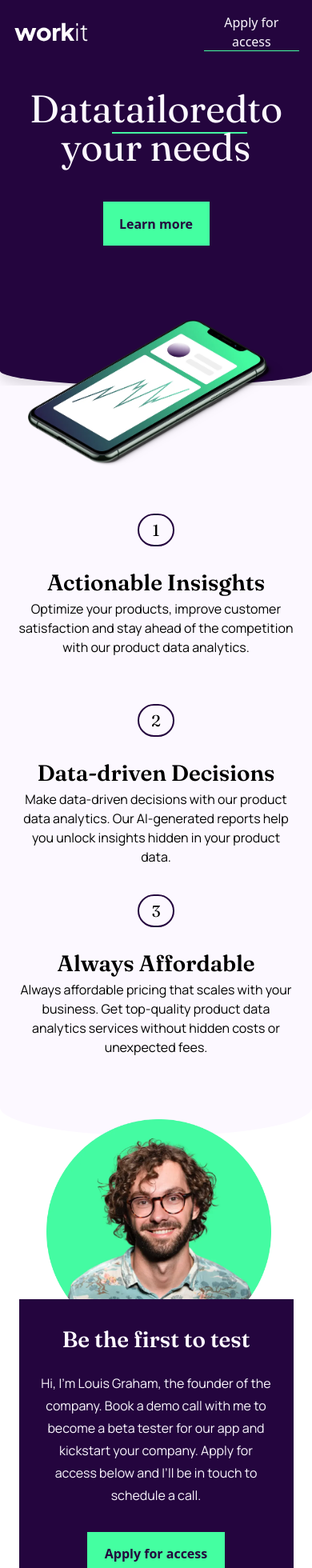
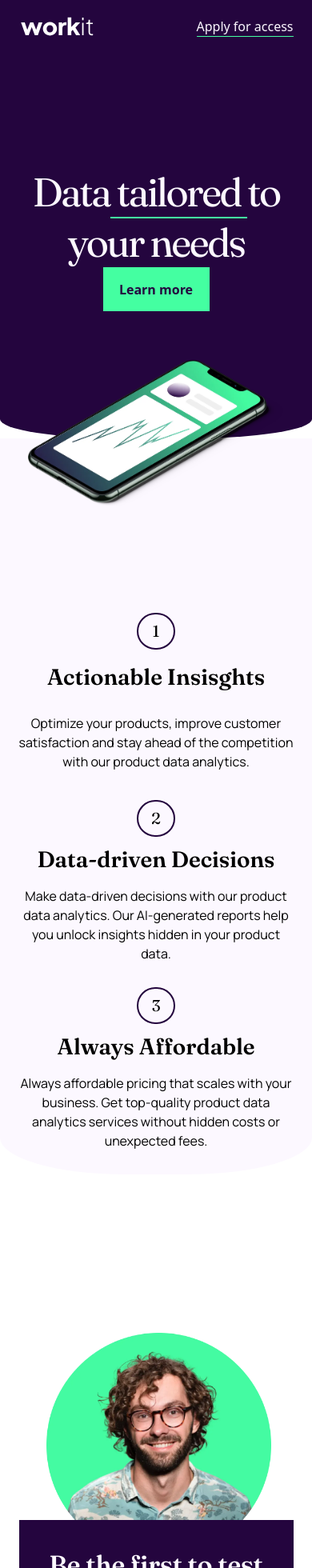
Before and after one commit to reactaleks/workit-landing-page-nextjs, a Next.js app: page / in a window 390 px wide. Shown: the top 1960 px of the page at 80% size. Built offline with nearby package versions, Linux system fonts and the light colour scheme.

Commit message:
Working on responsive design. - Reworked responsive classes from scratch,

```diff
--- a/app/page.tsx
+++ b/app/page.tsx
@@ -5,20 +5,40 @@ import ActionComponent from "@/components/ActionComponent";
 import PageFooter from "@/components/FooterComponent";
 import Image from "next/image";
 import heroimage from "../public/image-hero.webp";
+import NavBar from "@/components/NavBarComponent";
 
 export default function Home() {
   return (
     <div>
-      <main>
+      <NavBar />
+
+
+      <main className="">
         <HeroSection />
-        <PageSection sectionStyling="bg-ghost-white rounded-b-section-bottom pt-32 h-full pb-24  ">
-          <div className="flex justify-center">
+        <PageSection sectionStyling=" bg-ghost-white justify-between rounded-b-section-bottom
+          h-[920.73px] md:h-[960px]
+          md:justify-center
+
+        ">
+          <div className="flex justify-center ">
             <Image
               src={heroimage}
               alt="hero image"
-              className="w-hero-image  h-hero-image md:w-hero-image-tablet md:h-hero-image-tablet absolute top-[400px] md:top-[400px]"
+              className="
+              absolute
+              top-[450px]
+              md:top-[500px]
+              lg:top-[600px]
+              h-[184px] md:h-[296px] lg:h-[441px]
+              w-[320px] md:w-[514px] lg:w-[767px]
+
+              "
             />
           </div>
+          <div className="
+          flex flex-col
+          lg:flex-row
+          ">
             <PageFeatures
               featurenumber={1}
               featuretitle="Actionable Insisghts"
@@ -34,8 +54,11 @@ export default function Home() {
               featuretitle="Always Affordable"
               featuredescription="Always affordable pricing that scales with your business. Get top-quality product data analytics services without hidden costs or unexpected fees."
             />
+          </div>
         </PageSection>
-        <PageSection sectionStyling="bg-white pt-12">
+        <PageSection sectionStyling="bg-white items-center justify-end h-[920.73px] md:h-[960px]
+        md:justify-center
+        ">
           <ActionComponent />
         </PageSection>
       </main>
--- a/components/ActionComponent.tsx
+++ b/components/ActionComponent.tsx
@@ -6,37 +6,61 @@ import Button from "./ButtonComponent";
 
 export default function ActionComponent() {
   return (
-    <div className="pt-[40%] md:pt-[20%] w-call-to-action-container h-call-to-action-container mx-auto md:w-call-to-action-container-tablet md:h-call-to-action-container-tablet">
-      <div className="flex flex-col relative">
-        <div className=" h-64 flex  justify-center absolute -top-[60%] left-[10%] md:-left-[3%] md:-top-[150px]  ">
+    <div className="flex ">
+      <div className="flex flex-col relative justify-center
+       h-[603px] md:h-[526px] lg:h-[647.74px]
+      w-[343px] md:w-[689px] lg:w-[1100px]
+      md:items-end
+      ">
+        <div className=" flex justify-center absolute
+        -top-[20%] left-[10%]
+        md:-left-[0%] md:-top-[15%]
+        lg:-top-[7%]
+        "
+        >
           <Image
             src={founderImage}
-            height={250}
-            width={250}
             alt="Image of the company founder"
-            className="w-call-to-action-img h-call-to-action-img"
+            className="
+            h-[281px] md:h-[] lg:h-[477px]
+            w-[281px] md:w-[] lg:w-[477px]
+            "
           />
         </div>
 
-        <div className="bg-dark-purple relative px-6 pb-8 overflow-hidden text-ghost-white text-center w-call-to-action h-call-to-action mx-auto md:mr-5 flex flex-col justify-center md:w-call-to-action-tablet md:h-call-to-action-tablet md:text-start md:px-14">
+        <div className="bg-dark-purple relative overflow-hidden text-ghost-white text-center flex flex-col justify-between
+            h-[375px] md:h-[375px] lg:h-[413px]
+            w-[343px] md:w-[514px] lg:w-[790px]
+            p-8
+            md:text-start md:p-12
+            lg:p-14
+        ">
           <div>
-            <h3 className="text-feature-heading font-semibold font-fraunces mt-8 md:text-action-heading-tablet">
+            <h3 className="font-semibold font-fraunces
+            text-[32px] md:text-[48px] lg:text-[56px]
+            ">
               Be the first to test
             </h3>
           </div>
-          <div className="mt-5">
-            <p className="text-feature-description text-ghost-white font-manrope leading-7">
+          <div className="">
+            <p className=" text-ghost-white font-manrope
+            text-[16px] md:text-[18px] lg:text-[18px]
+            ">
               Hi, I'm Louis Graham, the founder of the company. Book a demo call
               with me to become a beta tester for our app and kickstart your
               company. Apply for access below and I’ll be in touch to schedule a
               call.
             </p>
           </div>
-          <div className="mt-8">
+          <div className="">
             <Button
               btnText="Apply for access"
               btnType="primary"
-              btnStyling="h-call-to-action-btn w-call-to-action-btn"
+              btnStyling="
+              h-[55px] md:h-[] lg:h-[61px]
+              w-[172px] md:w-[] lg:w-[190px]
+
+              "
             />
           </div>
 
@@ -46,7 +70,10 @@ export default function ActionComponent() {
             <Image
               src={bgpattern}
               alt="hero image"
-              className="absolute  right-[4%] top-[75%]"
+              className="absolute
+              right-[4%] top-[65%]
+              lg:top-[60%]
+              "
             />
           </div>
       </div>
--- a/components/FooterComponent.tsx
+++ b/components/FooterComponent.tsx
@@ -3,14 +3,20 @@ import LogoComponent from "./LogoComponent";
 
 export default function PageFooter() {
   return (
-    <footer className="flex flex-col h-24 justify-center place-items-center w-full py-24">
-      <div>
-        <LogoComponent logotype="dark" />
-
-      </div>
-      <div className="mt-12 w-32">
+    <footer className="flex justify-center">
+      <div
+        className="flex flex-col justify-between place-items-center
+    h-[102.22px]
+    w-[116px]
+    "
+      >
+        <div>
+          <LogoComponent logotype="dark" />
+        </div>
+        <div className="">
           <SocialLinks />
         </div>
+      </div>
     </footer>
   );
 }
--- a/components/HeroComponent.tsx
+++ b/components/HeroComponent.tsx
@@ -1,25 +1,46 @@
-import NavBar from "./NavBarComponent";
 import Button from "./ButtonComponent";
 import Image from "next/image";
-import heroimage from "../public/image-hero.webp";
 import bgpatternone from "../public/bg-pattern-1.svg";
 import bgpatterntwo from "../public/bg-pattern-2.svg";
 
 export default function HeroSection() {
   return (
-    <div className="bg-ghost-white overflow-hidden">
-      <div className="h-hero md:h-hero-tablet bg-dark-purple flex flex-col rounded-b-section-bottom drop-shadow-xl">
-        <NavBar />
-        <div className="flex flex-col h-full items-center justify-start pt-12">
-          <div className="flex flex-col items-center h-hero-main w-hero-main justify-between">
-            <h1 className="text-5xl text-ghost-white text-center font-fraunces">
+    <div className="overflow-hidden
+    h-[481.71px]
+    md:h-[540.24px]
+    lg:h-[730px]"
+    >
+      <div
+        className=" bg-dark-purple flex flex-col rounded-b-section-bottom h-full justify-center drop-shadow-none
+        md:justify-start
+        "
+      >
+        <div
+          className="flex flex-col text-center mx-auto h-[195px] md:h-[215px] lg:h-[258px]
+        w-[343px] md:w-[573px] lg:w-[635px]
+        "
+        >
+          <div
+            className="flex flex-col
+
+        "
+        >
+            <h1 className=" text-ghost-white text-center font-fraunces text-[50px] md:text-[60px] lg:text-[80px]
+            leading-tight tracking-tighter
+            ">
               Data
-              <span className="border-b-2 border-b-exucalyptus">tailored</span>
+              <span className="border-b-2 border-b-exucalyptus">
+                {" "}
+                tailored{" "}
+              </span>
               to your needs
             </h1>
             <div>
               <Button
-                btnStyling="h-hero-btn w-hero-btn"
+                btnStyling="
+                h-[55px] w-[133px]
+                lg:h-[61px]  lg:w-[161px]
+                "
                 btnType="primary"
                 btnText="Learn more"
               />
@@ -28,20 +49,18 @@ export default function HeroSection() {
           <div className="hidden md:flex">
             <Image
               src={bgpatternone}
-              alt="hero image"
+              alt=""
               className=" absolute -left-[240px] top-[30px]"
             />
           </div>
           <div className="hidden md:flex ">
             <Image
               src={bgpatterntwo}
-              alt="hero image"
-              className="absolute  -right-[100px] top-[250px]"
+              alt=""
+              className="absolute -right-[100px] top-[250px]"
             />
           </div>
         </div>
-
-
       </div>
     </div>
   );
--- a/components/LogoComponent.tsx
+++ b/components/LogoComponent.tsx
@@ -10,11 +10,11 @@ export default function LogoComponent({logotype}:Props) {
 
     if(logotype == "dark") {
         return(
-            <Image src={logodark} alt="Company logo" className="h-logo w-logo"/>
+            <Image src={logodark} alt="Company logo" className="h-[24.61px] w-[95.76px]"/>
         )
     } else {
         return(
-            <Image src={logolight} alt="Company logo" className="h-logo w-logo"/>
+            <Image src={logolight} alt="Company logo" className="h-[24.61px] w-[95.76px]"/>
         )
     }
 }
--- a/components/NavBarComponent.tsx
+++ b/components/NavBarComponent.tsx
@@ -1,11 +1,26 @@
-import LogoComponent from "./LogoComponent"
-import Button from "./ButtonComponent"
+import LogoComponent from "./LogoComponent";
+import Button from "./ButtonComponent";
 
 export default function NavBar() {
-    return (
-        <nav className="flex mt-4 mx-4 items-center justify-between">
-            <LogoComponent logotype="light"/>
-            <Button btnText="Apply for access" btnType="secondary" btnStyling="w-4/12 h-12"/>
-        </nav>
-    )
+  return (
+    <nav className="flex w-full justify-between bg-dark-purple
+
+    py-4
+    md:py-8
+
+    ">
+      <div className="
+      mx-auto
+      items-center
+      flex justify-between
+      w-[343px] h-[34px]
+      md:w-[689px] md:h-[34px]
+      lg:w-[1029px]
+      xl:w-[2058px]
+      ">
+        <LogoComponent logotype="light" />
+        <Button btnText="Apply for access" btnType="secondary" btnStyling="" />
+      </div>
+    </nav>
+  );
 }
--- a/components/PageFeaturesComponent.tsx
+++ b/components/PageFeaturesComponent.tsx
@@ -10,16 +10,42 @@ export default function PageFeatures({
   featuredescription,
 }: Props) {
   return (
-    <div className="flex flex-col  md:flex-row items-center justify-center h-page-feature-container w-page-feature-container md:w-page-feature-container-tablet md:h-page-feature-container-tablet md:justify-between  mx-auto mt-8 md:mt-18">
-      <div className="flex items-center justify-center border-2 border-dark-purple rounded-full w-[46px] h-[48px] font-fraunces text-feature-number">
+    <div
+      className="flex flex-col items-center mx-auto
+     h-[234px] md:h-[108px] lg:h-[308px]
+     w-[343px] md:w-[573px] lg:w-[1114px]
+     md:flex-row md:justify-between
+     lg:flex-col
+    "
+    >
+      <div
+        className="flex border-2 items-center justify-center border-dark-purple rounded-full  font-fraunces
+      h-[46px] lg:h-[56px]
+      w-[48px] lg:w-[56px]
+      text-[20px] md:text-[] lg:text-[24px]
+      "
+      >
         {featurenumber}
       </div>
 
-      <div className="text-center mt-6 md:text-start md:mt-0 w-page-feature-text-container h-page-feature-text-container md:h-page-feature-text-container-tablet md:w-page-feature-text-container-tablet">
-        <div className="text-feature-heading font-semibold font-fraunces ">
+      <div
+        className="text-center flex flex-col justify-around
+      h-[164px] md:h-[136px] lg:h-[]
+      w-[343px] md:max-w-[493px] lg:w-[]
+      md:justify-center md:text-start
+      lg:text-center
+      "
+      >
+        <div
+          className="font-semibold font-fraunces
+        text-[28px] md:text-[] lg:text-[32px]"
+        >
           {featuretitle}
         </div>
-        <div className="text-feature-description font-manrope ">
+        <div
+          className="font-manrope
+        text-[16px] md:text-[] lg:text-[18px]"
+        >
           {featuredescription}
         </div>
       </div>
--- a/components/PageSectionComponent.tsx
+++ b/components/PageSectionComponent.tsx
@@ -8,7 +8,7 @@ interface Props {
 
 export default function PageSection({children, sectionStyling}:Props) {
     return (
-        <section className={` flex flex-col w-full  ${sectionStyling}`}>
+        <section className={`flex flex-col ${sectionStyling}`}>
             {children}
         </section>
     )
--- a/components/SocialLinksComponent.tsx
+++ b/components/SocialLinksComponent.tsx
@@ -5,11 +5,10 @@ import twittericon from "../public/icon-twitter.svg"
 
 export default function SocialLinks() {
     return (
-        <div className="flex w-full justify-between">
+        <div className="flex">
             <Image src={instaicon} alt="Instagram social icon"/>
             <Image src={facebookicon} alt="Instagram social icon"/>
             <Image src={twittericon} alt="Twitter social icon"/>
-
         </div>
     )
 }
--- a/tailwind.config.ts
+++ b/tailwind.config.ts
@@ -65,7 +65,7 @@ const config: Config = {
 
       },
       borderRadius: {
-        'section-bottom': '65% 5%',
+        'section-bottom': '40% 5%',
       }
     },
   },
```
Lines whose indentation alone changed are shown as unchanged.
